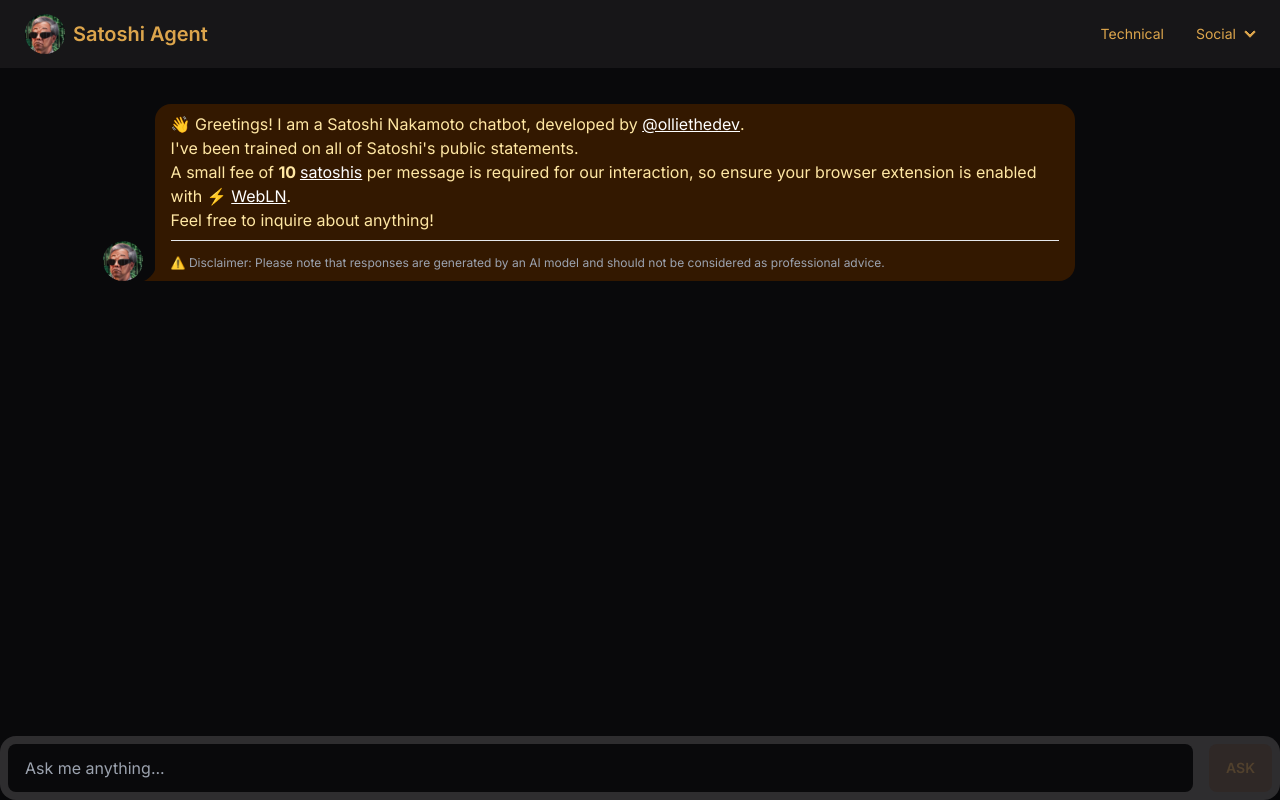
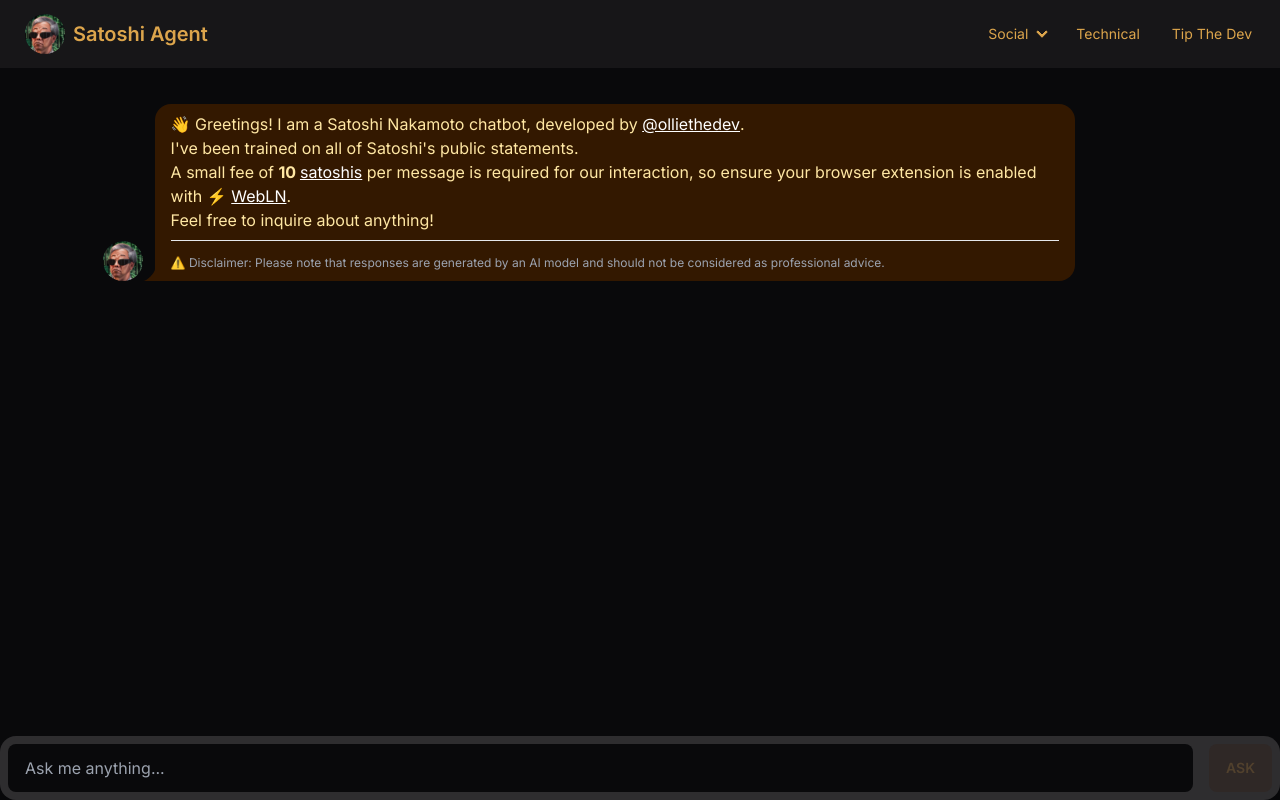
Before and after one commit to olliethedev/satoshi-agent-frontend, a Next.js app: page / in a window 1280 px wide. Built offline with nearby package versions, Linux system fonts and the light colour scheme.

Commit message:
feat: updates

```diff
--- a/app/layout.tsx
+++ b/app/layout.tsx
@@ -5,7 +5,7 @@
 
 export const metadata = {
   title: 'Satoshi Agent - AI Chat Bot',
-  description: 'The Satoshi Agent is an AI Chat Bot powered by GPT-4, crafted by @olliethedev, with knowledge of everything Satoshi Nakamoto.',
+  description: 'The Satoshi Agent is an AI Chat Bot powered by GPT, with knowledge of everything Satoshi Nakamoto.',
 }
 
 export default function RootLayout({
--- a/app/page.tsx
+++ b/app/page.tsx
@@ -47,15 +47,7 @@
         </div>
         <div className="flex-none">
           <ul className="menu menu-horizontal px-1">
-            <li>
-              <button
-                className=""
-                onClick={() => (window as any).my_modal_1.showModal()}
-              >
-                Technical
-              </button>
-            </li>
-            <li>
+          <li>
               <details>
                 <summary>Social</summary>
                 <ul className="p-2 bg-base-200">
@@ -75,6 +67,23 @@
                   </li>
                 </ul>
               </details>
+            </li>
+            <li>
+              <button
+                className=""
+                onClick={() => (window as any).my_modal_1.showModal()}
+              >
+                Technical
+              </button>
+            </li>
+            <li>
+              <a
+                href="https://getalby.com/p/olliethedev"
+                target="_blank"
+                rel="noreferrer noopener"
+              >
+                Tip The Dev
+              </a>
             </li>
           </ul>
         </div>
```
Also changed, not shown: public/chat_user.png (added), public/og-image.png (added).
